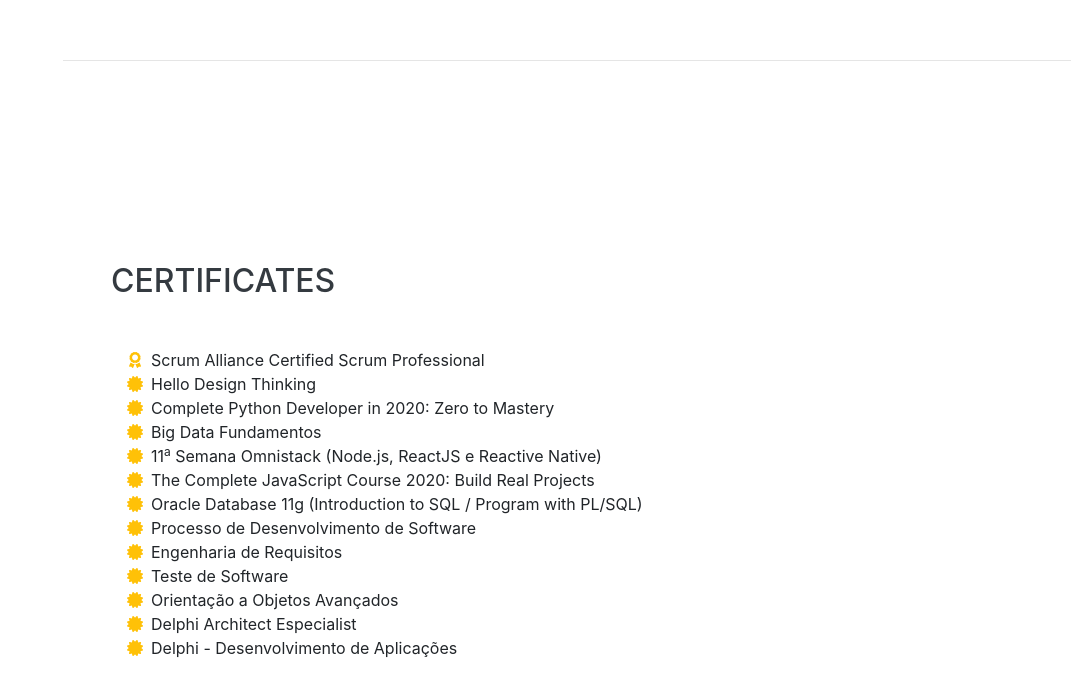
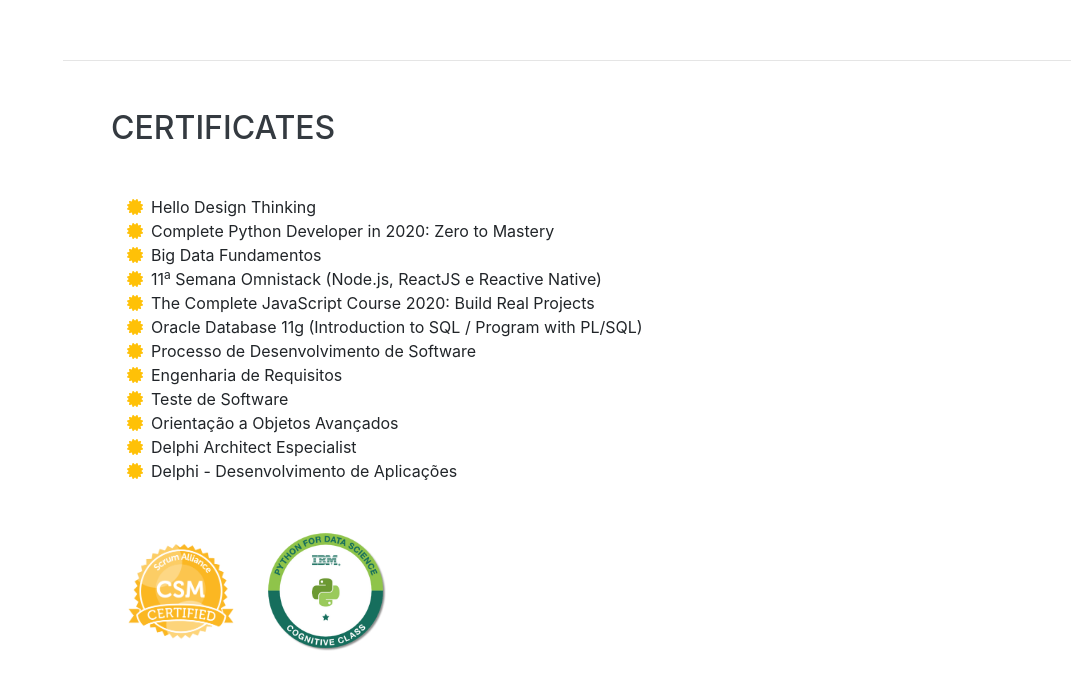
Before and after one commit to lrsilvadev/myresume, a website with bundled scripts: page index.html in a window 1280 px wide. Shown: the part 1541-2236 px from the top of the page, without its empty margins (209-1280 px from the left). Built offline with nearby package versions, Linux system fonts and the light colour scheme; a web font is replaced by a local one.

Commit message:
adding badges

```diff
--- a/index.html
+++ b/index.html
@@ -302,13 +302,10 @@
 
     <hr class="m-0">
 
-    <section class="resume-section p-3 p-lg-5 d-flex align-items-center" id="certificates">
+    <section class="resume-section p-3 p-lg-5 align-items-center" id="certificates">
       <div class="w-100">
         <h2 class="mb-5">Certificates</h2>
         <ul class="fa-ul mb-0">
-          <li>
-            <i class="fa-li fas fa-award text-warning"></i>
-            Scrum Alliance Certified Scrum Professional</li>
           <li>
             <i class="fa-li fas fa-certificate text-warning"></i>
             Hello Design Thinking</li>
@@ -348,6 +345,16 @@
         </ul>
       </div>
 
+      <div class="badge-group mt-5">
+        <a href="https://www.scrumalliance.org/community/profile/lsilva84" target="_blank" data-toggle="popover" data-placement="bottom" data-content="Scrum Alliance CSM Certified" data-trigger="hover">
+          <img src="assets/badges/seal-csm.png" alt="Scrum Alliance CSM Certified">
+        </a>
+        <a href="https://www.youracclaim.com/badges/c0f0ebe2-04b3-4ccc-9fda-bb6943ec4e35/public_url" target="_blank" data-toggle="popover" data-placement="bottom" data-content="Python For Data Science" data-trigger="hover">
+          <img src="assets/badges/python-data-science-badge.png" alt="Python For Data Science">
+        </a>
+      </div>
+
+
     </section>
 
 
--- a/scss/_global.scss
+++ b/scss/_global.scss
@@ -70,6 +70,16 @@
   }
 }
 
+.badge-group {
+  display: inline-block;
+}
+
+.badge-group img {
+  width: 120px;
+  margin-left: 10px;
+  margin-right: 10px;
+}
+
 .card-dev-icons {
   font-size: 2rem;
 }
```
Also changed, not shown: assets/badges/python-data-science-badge.png (added), assets/badges/seal-csm.png (added), css/resume.css, css/resume.min.css.
